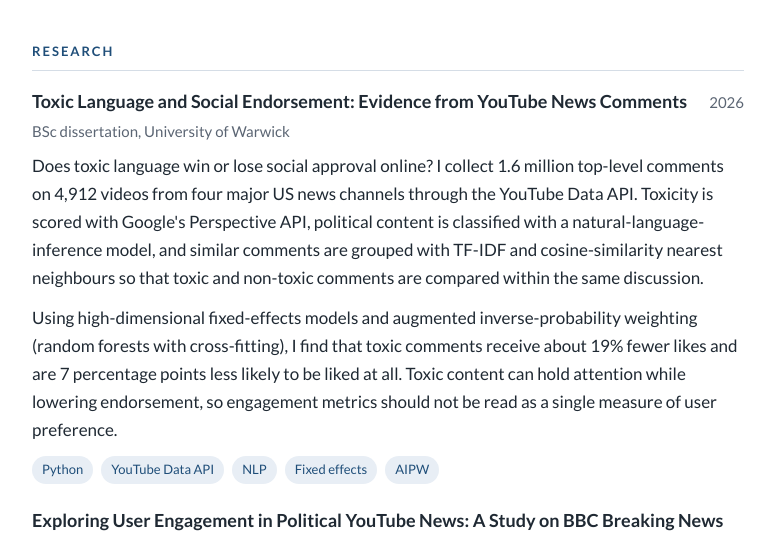
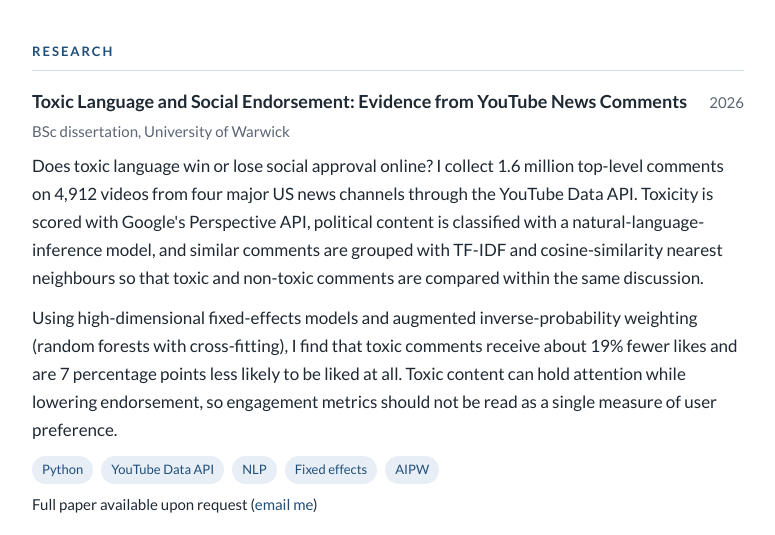
Before and after one commit to KevincSF/kevincSF.github.io, a plain HTML site: page work.html in a window 1280 px wide. Shown: the part 190-725 px from the top of the page, without its empty margins (252-1027 px from the left). Drawn offline with Linux system fonts and the light colour scheme.

Commit message:
Note that the dissertation is available upon request
Co-Authored-By: Claude Opus 5.5 <noreply@anthropic.com>
Claude-Session: https://claude.ai/code/session_01NbeE4qDuYddH1u9x6nfy7u

```diff
--- a/work.html
+++ b/work.html
@@ -39,6 +39,7 @@
         <div class="tags">
           <span class="tag">Python</span><span class="tag">YouTube Data API</span><span class="tag">NLP</span><span class="tag">Fixed effects</span><span class="tag">AIPW</span>
         </div>
+        <p class="project-links">Full paper available upon request (<a href="mailto:m13590169966@163.com?subject=Dissertation%20request">email me</a>)</p>
       </div>
 
       <div class="entry">
```
Also changed, not shown: index.html (+1 -0 lines).
